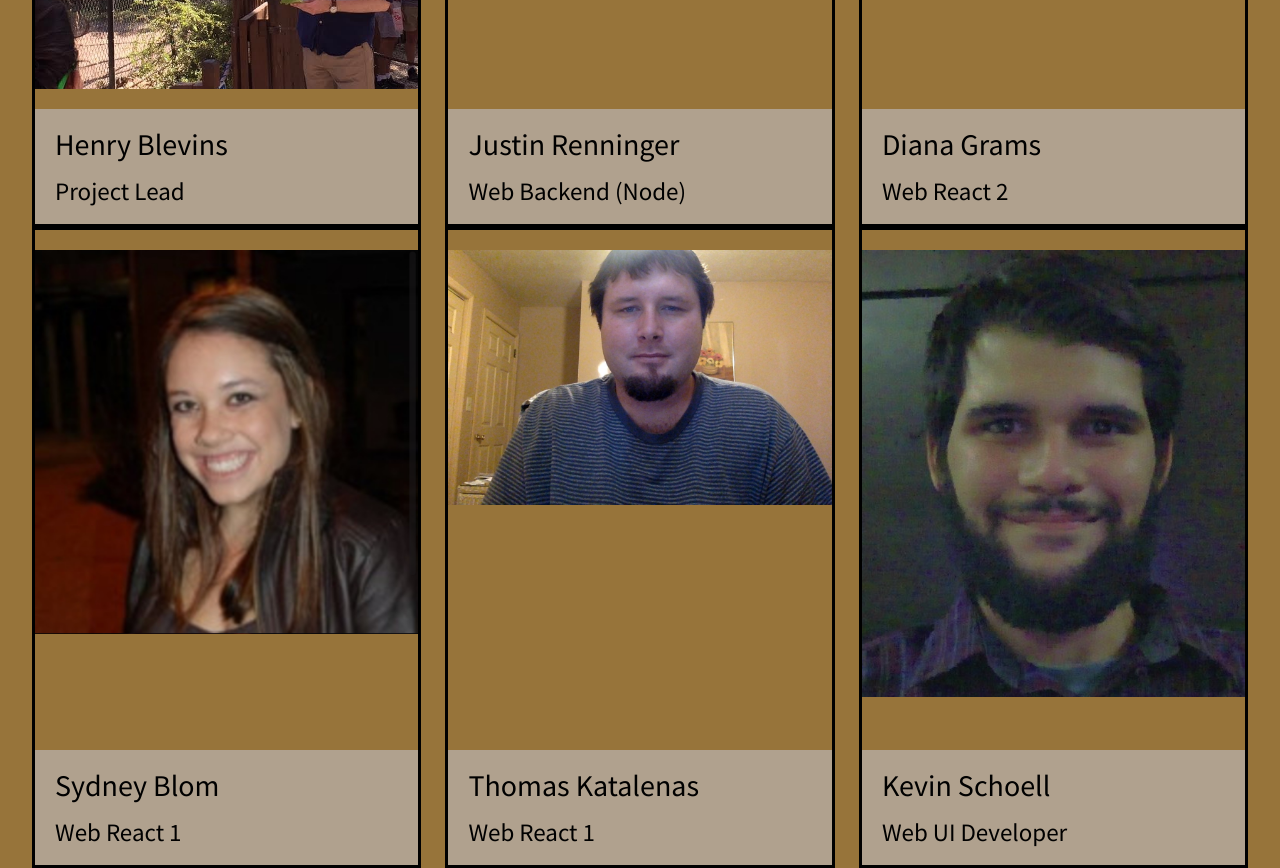
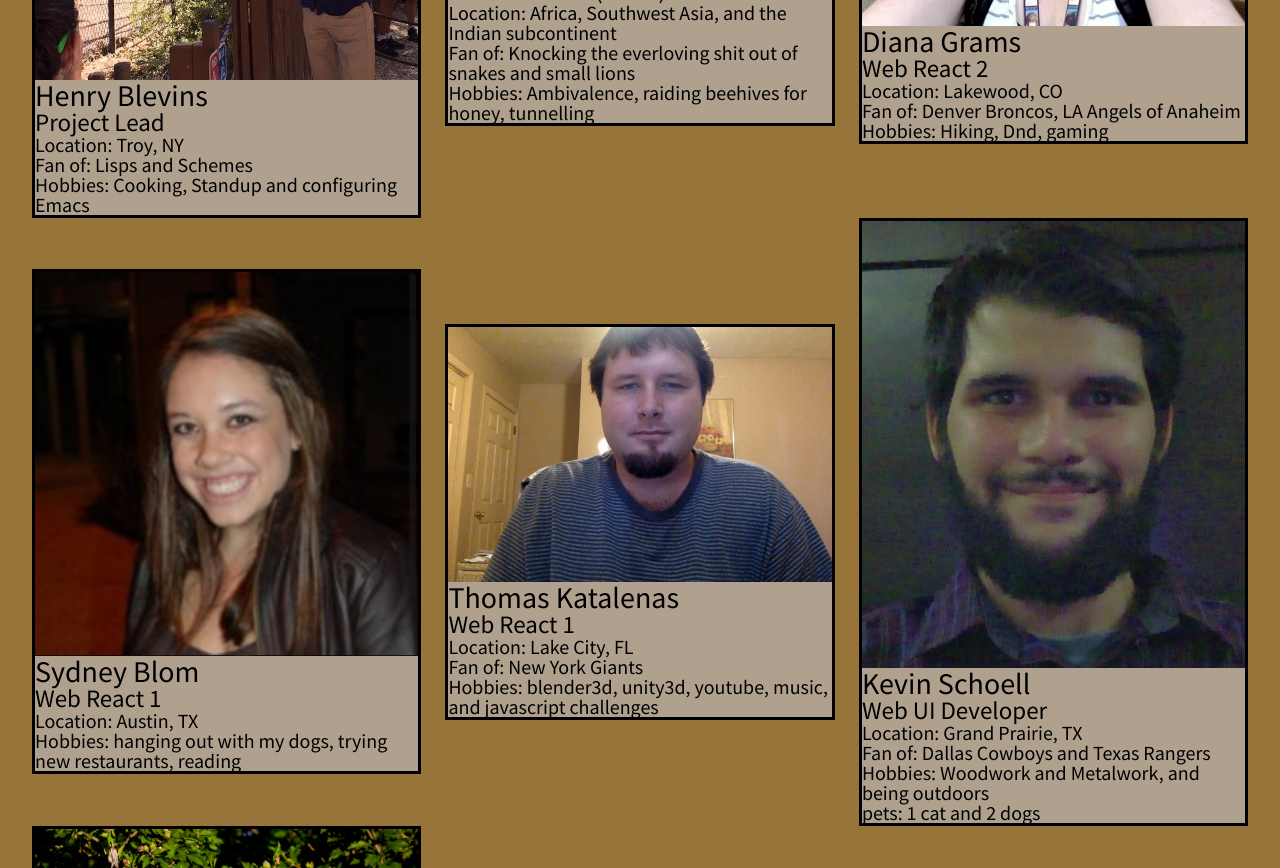
Before and after one commit to bw-lunchr/ui-adam, a plain HTML site: page aboutUs.html in a window 1280 px wide. Shown: the part 514-1382 px from the top of the page. Drawn offline with Linux system fonts and the light colour scheme.

Commit message:
styling aboutUs in progress

```diff
--- a/aboutUs.html
+++ b/aboutUs.html
@@ -34,6 +34,11 @@
           <div class="aboutText">
             <h1>Henry Blevins</h1>
             <h3>Project Lead</h3>
+            <ul class="aboutList">
+              <li>Location: Troy, NY</li>
+              <li>Fan of: Lisps and Schemes</li>
+              <li>Hobbies: Cooking, Standup and configuring Emacs</li>
+            </ul>
           </div>
         </div>
 
@@ -44,6 +49,11 @@
           <div class="aboutText">
             <h1>Justin Renninger</h1>
             <h3>Web Backend (Node)</h3>
+            <ul class="aboutList">
+              <li>Location: Africa, Southwest Asia, and the Indian subcontinent</li>
+              <li>Fan of: Knocking the everloving shit out of  snakes and small lions</li>
+              <li>Hobbies: Ambivalence, raiding beehives for honey, tunnelling</li>
+            </ul>
           </div>
         </div>
 
@@ -54,6 +64,11 @@
           <div class="aboutText">
             <h1>Diana Grams</h1>
             <h3>Web React 2</h3>
+            <ul class="aboutList">
+              <li>Location: Lakewood, CO</li>
+              <li>Fan of: Denver Broncos, LA Angels of Anaheim</li>
+              <li>Hobbies: Hiking, Dnd, gaming</li>
+            </ul>
           </div>
         </div>
 
@@ -64,6 +79,10 @@
           <div class="aboutText">
             <h1>Sydney Blom</h1>
             <h3>Web React 1</h3>
+            <ul class="aboutList">
+              <li>Location: Austin, TX</li>
+              <li>Hobbies: hanging out with my dogs, trying new restaurants, reading</li>
+            </ul>
           </div>
         </div>
 
@@ -74,6 +93,11 @@
           <div class="aboutText">
             <h1>Thomas Katalenas</h1>
             <h3>Web React 1</h3>
+            <ul class="aboutList">
+              <li>Location: Lake City, FL</li>
+              <li>Fan of: New York Giants</li>
+              <li>Hobbies: blender3d, unity3d, youtube, music, and javascript challenges</li>
+            </ul>
           </div>
         </div>
 
@@ -84,6 +108,12 @@
           <div class="aboutText">
             <h1>Kevin Schoell</h1>
             <h3>Web UI Developer</h3>
+            <ul class="aboutList">
+              <li>Location: Grand Prairie, TX</li>
+              <li>Fan of: Dallas Cowboys and Texas Rangers</li>
+              <li>Hobbies: Woodwork and Metalwork, and being outdoors</li>
+              <li>pets: 1 cat and 2 dogs</li>
+            </ul>
           </div>
         </div>
 
@@ -94,6 +124,12 @@
           <div class="aboutText">
             <h1>Adam Winzenburger</h1>
             <h3>Web UI Developer</h3>
+            <ul class="aboutList">
+              <li>Location: Columbia, MO</li>
+              <li>Fan of: St. Louis Cardinals, Missouri Tigers</li>
+              <li>Hobbies: Record collecting, mountain biking, photography</li>
+              <li>pets: 1 dog</li>
+            </ul>
           </div>
         </div>
 
--- a/less/home-page.less
+++ b/less/home-page.less
@@ -43,9 +43,9 @@ body {
       border-radius: 2rem;
       background: #49412c;
       transition: all .5s ease-in-out;
-        &:hover {
-          transform: scale(1.2);
-        }
+      &:hover {
+        transform: scale(1.2);
+      }
       a {
         text-decoration: none;
         color: #b0a18e;
@@ -88,7 +88,7 @@ body {
 }
 
 .aboutCardContain {
-  margin: 2rem 0;
+  // margin: 2rem 0;
   width: 100%;
   display: flex;
   flex-direction: row;
@@ -99,9 +99,9 @@ body {
     width: 32%;
     border: 3px solid black;
     .aboutImg {
-      margin-top: 2rem;
+      // margin-top: 2rem;
       width: 100%;
-      height: 60vh;
+      // height: 60vh;
       overflow: hidden;
       img {
         display: block;
@@ -111,17 +111,17 @@ body {
     }
     .aboutText {
       background: #b0a18e;
-      padding: 2rem;
+      // padding: 2rem;
       font-family: 'Source Sans Pro', sans-serif;
-      margin-top: 2rem;
+      // margin-top: 2rem;
       h1 {
         font-size: 3rem;
-        padding-bottom: 2rem;
+        // padding-bottom: 2rem;
       }
       h3 {
         font-size: 2.5rem;
       }
-      p {
+      li {
         font-size: 2rem;
       }
     }
```
Also changed, not shown: css/index.css.
